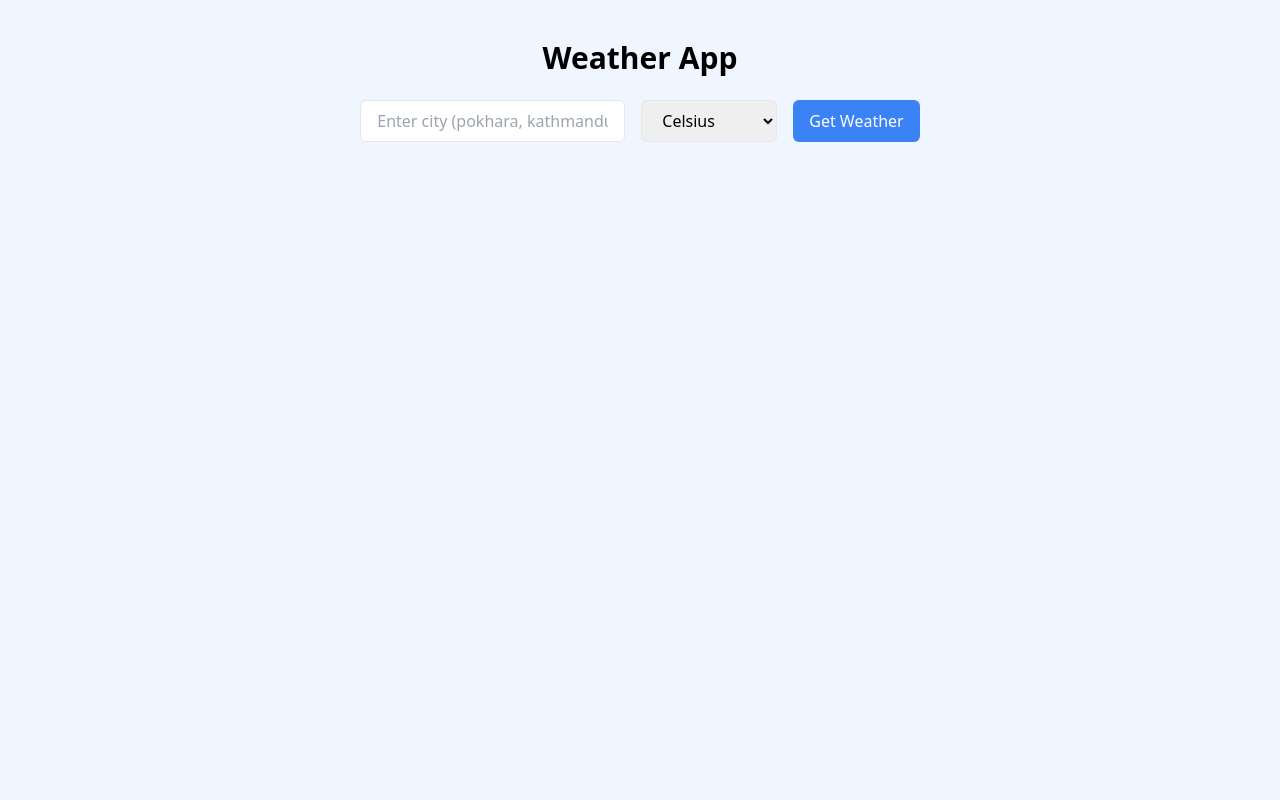
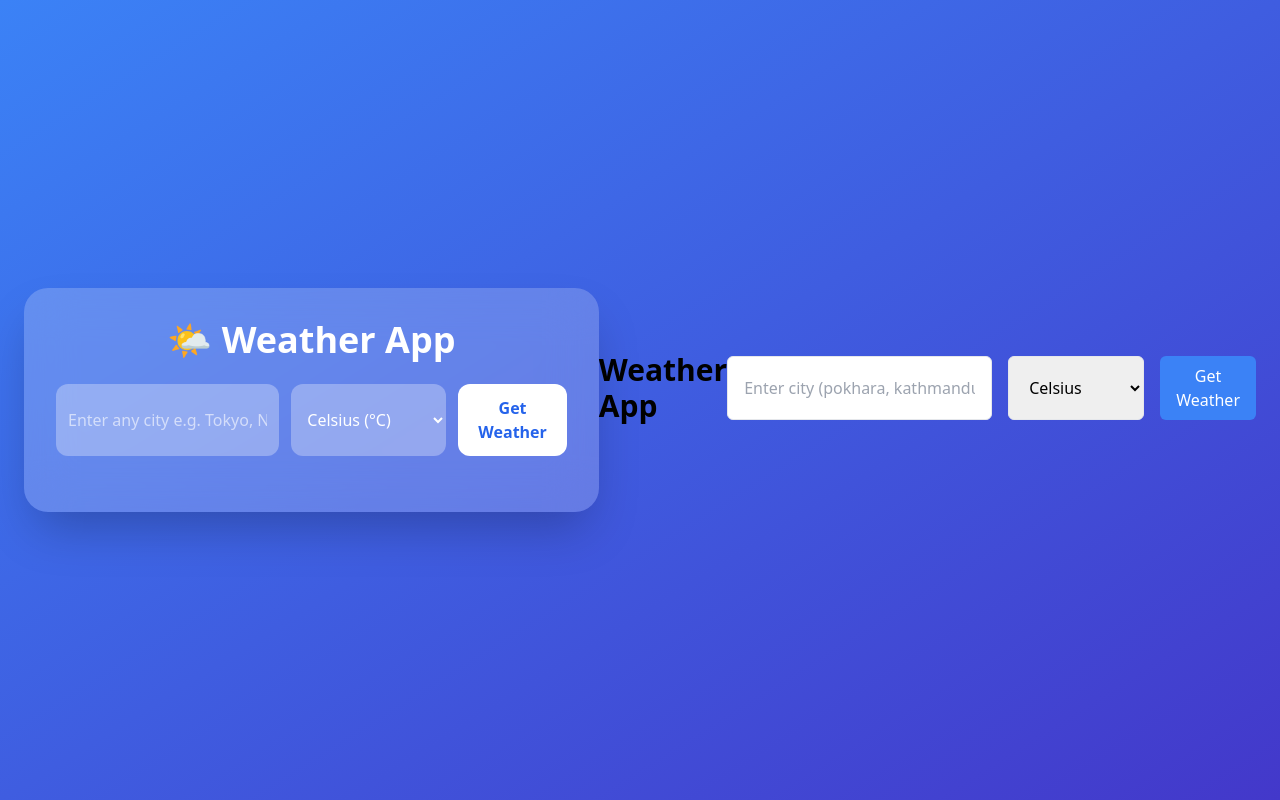
Before and after one commit to SAURAV878/weather_app, a Django app: template weather/templates/weather.html in a window 1280 px wide. Run offline with Django 5.2, Linux system fonts and the light colour scheme; the template is opened without the code that fills it, so the values that code supplies are empty; parts of the project's set-up code (start-up, migrations or seed data) failed here and were passed over; some libraries are stand-ins or nearby versions.

Commit message:
chore:  modify in weather.html

```diff
--- a/weather/templates/weather.html
+++ b/weather/templates/weather.html
@@ -1,7 +1,120 @@
 <!DOCTYPE html>
 <html lang="en">
 <head>
+    <meta charset="UTF-8"><!DOCTYPE html>
+<html lang="en">
+<head>
     <meta charset="UTF-8">
+    <meta name="viewport" content="width=device-width, initial-scale=1.0">
+    <title>Weather App</title>
+    <script src="https://cdn.tailwindcss.com"></script>
+</head>
+
+<body class="bg-gradient-to-br from-blue-500 to-indigo-700 min-h-screen flex items-center justify-center p-6">
+
+    <div class="bg-white/20 backdrop-blur-xl shadow-2xl rounded-3xl p-8 w-full max-w-3xl text-white">
+
+        <!-- Header -->
+        <h1 class="text-4xl font-bold text-center mb-6">🌤 Weather App</h1>
+
+        <!-- Search Form -->
+        <div class="flex gap-3 mb-6">
+            <input id="cityInput" type="text"
+                   class="w-full bg-white/30 text-white p-3 rounded-xl placeholder-white/60 focus:outline-none"
+                   placeholder="Enter any city e.g. Tokyo, New York, Kathmandu">
+
+            <select id="unitSelect" class="bg-white/30 text-white p-3 rounded-xl focus:outline-none">
+                <option value="celsius">Celsius (°C)</option>
+                <option value="fahrenheit">Fahrenheit (°F)</option>
+            </select>
+
+            <button onclick="getWeather()"
+                class="bg-white text-blue-600 px-5 py-3 rounded-xl font-semibold hover:bg-gray-100">
+                Get Weather
+            </button>
+        </div>
+
+        <div id="result"></div>
+
+    </div>
+
+
+<script>
+
+async function getWeather() {
+    const city = document.getElementById("cityInput").value;
+    const unit = document.getElementById("unitSelect").value;
+
+    if (!city) {
+        alert("Please enter a city!");
+        return;
+    }
+
+    document.getElementById("result").innerHTML =
+        `<p class='text-center text-lg'>Loading weather...</p>`;
+
+    const url = `/api/weather/?city=${city}&unit=${unit}&days=7`;
+
+    try {
+        const res = await fetch(url);
+        const data = await res.json();
+
+        if (data.error) {
+            document.getElementById("result").innerHTML =
+                `<p class='text-center text-red-300 text-xl'>${data.error}</p>`;
+            return;
+        }
+
+        renderWeather(data);
+
+    } catch (err) {
+        document.getElementById("result").innerHTML =
+            `<p class='text-center text-red-300 text-xl'>Error fetching weather</p>`;
+    }
+}
+
+
+function renderWeather(data) {
+    let html = `
+        <div class="text-center mb-8">
+            <h2 class="text-3xl font-bold">${data.city}, ${data.country}</h2>
+            <p class="text-lg opacity-80">Lat: ${data.latitude}, Lon: ${data.longitude}</p>
+        </div>
+
+        <!-- Current Weather -->
+        <div class="bg-white/30 p-6 rounded-2xl text-center mb-8">
+            <p class="text-2xl font-semibold">Current Weather</p>
+            <p class="text-5xl my-3">${data.current.temperature}°</p>
+            <p class="text-xl">${data.current.weather_description}</p>
+            <p class="opacity-70 mt-1">Wind: ${data.current.windspeed} km/h</p>
+        </div>
+
+        <h3 class="text-2xl font-semibold mb-4">7-Day Forecast</h3>
+
+        <div class="grid grid-cols-1 md:grid-cols-2 gap-4">
+    `;
+
+    data.forecast.forEach(day => {
+        html += `
+            <div class="bg-white/20 p-5 rounded-2xl shadow">
+                <p class="text-xl font-bold mb-2">${day.date}</p>
+                <p class="text-lg">${day.description}</p>
+                <p class="mt-2">Max: <span class="font-semibold">${day.max}°</span></p>
+                <p>Min: <span class="font-semibold">${day.min}°</span></p>
+            </div>
+        `;
+    });
+
+    html += `</div>`;
+
+    document.getElementById("result").innerHTML = html;
+}
+
+</script>
+
+</body>
+</html>
+
     <title>Weather App</title>
     <script src="https://cdn.tailwindcss.com"></script>
 </head>
```
Also changed, not shown: weather/views.py (+24 -21 lines).
